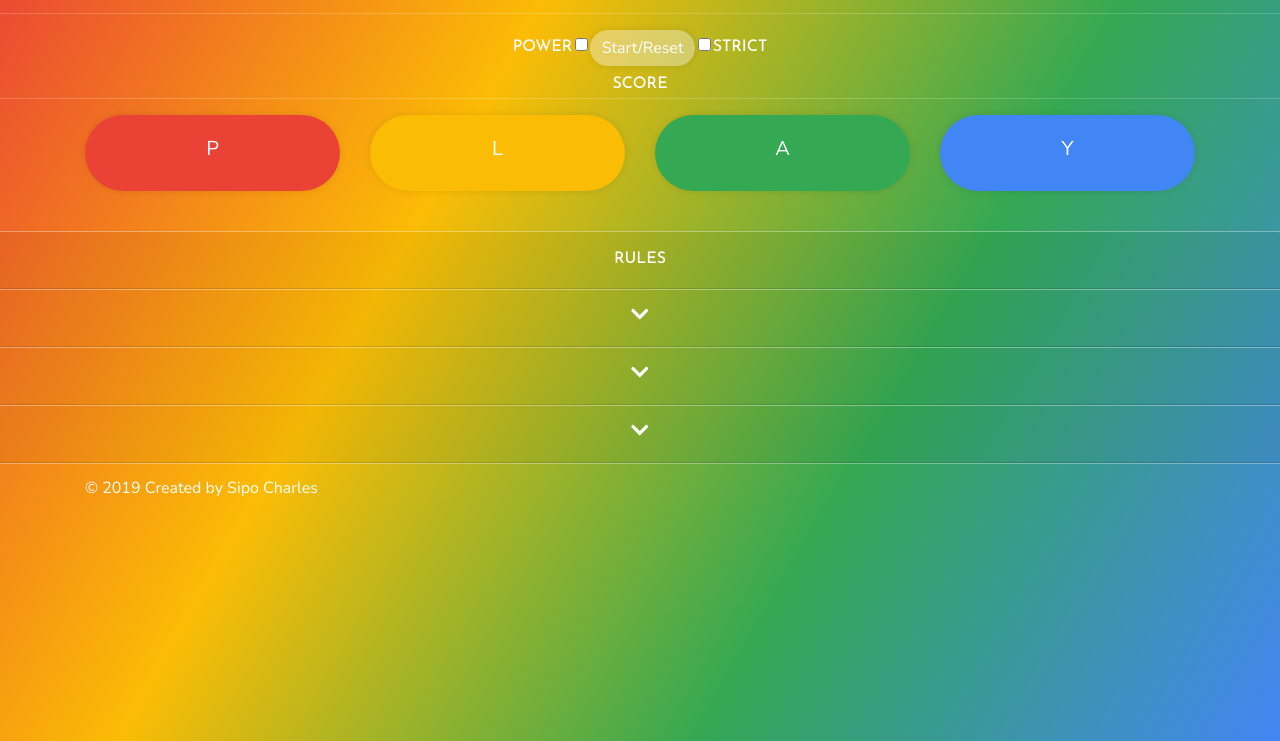
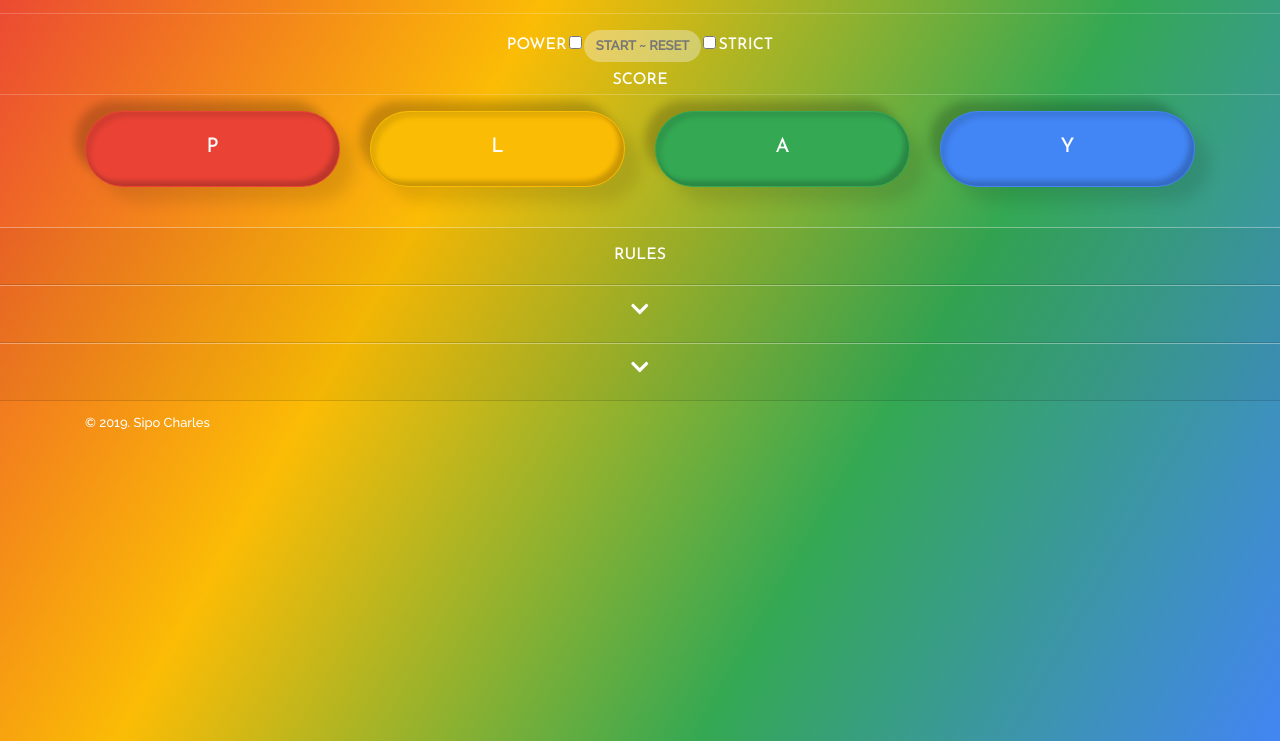
Before and after one commit to sipostudent/Simon-Game, a plain HTML site: page index.html in a window 1280 px wide. Shown: the part 59-800 px from the top of the page. Drawn offline with nearby package versions, Linux system fonts and the light colour scheme.

Commit message:
Updated JS, CSS, HTML

```diff
--- a/assets/css/style.css
+++ b/assets/css/style.css
@@ -1,4 +1,4 @@
-@import url("https://fonts.googleapis.com/css2?family=Nunito+Sans&family=Reem+Kufi&display=swap");
+@import url("https://fonts.googleapis.com/css2?family=Raleway:wght@500&family=Reem+Kufi&display=swap");
 body {
   font-family: "Reem Kufi", sans-serif;
   background-image: linear-gradient(120deg, #ea4335, #fbbc05, #34a853, #4285f4);
@@ -23,17 +23,17 @@ body {
     border-radius: 60px;
     border: none;
     background: rgba(245, 245, 245, 0.368627451);
-    text-transform: capitalize;
-    font-family: 'Nunito Sans', sans-serif;
-    box-shadow: rgba(0, 0, 0, 0.1) 0px 0px 7px; }
+    text-transform: uppercase;
+    color: #767676 !important;
+    font-family: 'Raleway', sans-serif;
+    font-weight: bold;
+    font-size: 13px; }
   #controls-score #start {
     color: #ffffff; }
   #controls-score #switches {
     margin-top: 12px; }
   #controls-score .score-counter {
     margin-top: 4px; }
-  #controls-score .lead {
-    text-shadow: 2px 2px rgba(0, 0, 0, 0.6); }
 
 #play-buttons {
   text-transform: uppercase;
@@ -44,8 +44,7 @@ body {
     border-radius: 60px;
     border: 1px solid transparent;
     text-transform: capitalize;
-    font-family: 'Nunito Sans', sans-serif;
-    box-shadow: rgba(0, 0, 0, 0.1) 0px 0px 7px; }
+    box-shadow: -10px -10px 10px rgba(0, 0, 0, 0.2), 15px 15px 15px rgba(0, 0, 0, 0.1), inset -5px -5px 5px rgba(0, 0, 0, 0.2), inset 5px 5px 5px rgba(0, 0, 0, 0.1); }
   #play-buttons .card-body {
     border-radius: 60px;
     border: 1px solid transparent; }
@@ -63,7 +62,9 @@ body {
   #info-accordion .card {
     border: none;
     background: transparent;
-    font-family: 'Nunito Sans', sans-serif;
+    font-family: 'Raleway', sans-serif;
+    font-size: 13px;
+    font-weight: 500;
     border-top: 1px solid rgba(245, 245, 245, 0.368627451);
     border-radius: 0px; }
   #info-accordion .last-border {
@@ -81,6 +82,10 @@ body {
 
 #main-footer {
   margin-top: auto;
-  font-family: 'Nunito Sans', sans-serif; }
+  font-family: 'Raleway', sans-serif; }
   #main-footer p {
-    color: #ffffff; }
+    color: #ffffff;
+    font-weight: 500;
+    font-size: 13px; }
+
+/*# sourceMappingURL=style.css.map */
--- a/assets/js/app.js
+++ b/assets/js/app.js
@@ -172,6 +172,7 @@ function buttonEffect(value) {
       case 1:
         sound1.play();
         btnRed.style.backgroundColor = "rgba(245, 245, 245, 0.3686274509803922)";
+
         break;
       case 2:
         sound2.play();
@@ -200,9 +201,16 @@ function buttonEffect(value) {
 // Buttons original state
 function clearColor() {
   btnRed.style.backgroundColor = "#ea4335";
+  btnRed.style.boxShadow = "-10px -10px 10px rgba(0,0,0,0.2),15px 15px 15px rgba(0,0,0,0.1),inset -5px -5px 5px rgba(0,0,0,0.2), inset 5px 5px 5px rgba(0,0,0,0.1)";
+
   btnYellow.style.backgroundColor = "#fbbc05";
+  btnYellow.style.boxShadow = "-10px -10px 10px rgba(0,0,0,0.2),15px 15px 15px rgba(0,0,0,0.1),inset -5px -5px 5px rgba(0,0,0,0.2), inset 5px 5px 5px rgba(0,0,0,0.1)";
+
   btnGreen.style.backgroundColor = "#34a853";
+  btnGreen.style.boxShadow = "-10px -10px 10px rgba(0,0,0,0.2),15px 15px 15px rgba(0,0,0,0.1),inset -5px -5px 5px rgba(0,0,0,0.2), inset 5px 5px 5px rgba(0,0,0,0.1)";
+
   btnBlue.style.backgroundColor = "#4285f4";
+  btnBlue.style.boxShadow = "-10px -10px 10px rgba(0,0,0,0.2),15px 15px 15px rgba(0,0,0,0.1),inset -5px -5px 5px rgba(0,0,0,0.2), inset 5px 5px 5px rgba(0,0,0,0.1)";
 }
 
 // Buttons illuminated state
--- a/index.html
+++ b/index.html
@@ -49,7 +49,7 @@
         <div class="col-md-12">
           <div id="switches">
             <span>Power</span> <label class="myCheckbox"></label><input type="checkbox" class="toggle" id="on" />
-            <button class="btn btn-default" id="start">Start/Reset</button>
+            <button class="btn btn-default" id="start">Start ~ Reset</button>
             <input type="checkbox" class="toggle" id="strict" />
             <span>Strict</span>
           </div>
@@ -142,20 +142,6 @@
         </div>
       </div>
     </div>
-    <div class="card last-border">
-      <div class="card-header">
-        <h5 class="mb-2">
-          <a href="#collapse4" data-toggle="collapse" data-parent="#accordion">
-            <i class="fas fa-chevron-down"></i>
-          </a>
-        </h5>
-      </div>
-      <div id="collapse4" class="collapse">
-        <div class="card-body">
-          Normal Mode Repeats the Pattern After the Wrong Button Being Pressed
-        </div>
-      </div>
-    </div>
   </div>
 
   <!-- Footer -->
@@ -164,7 +150,7 @@
       <div class="row">
         <div class="col">
           <p>
-            <span class="copy">&copy; <span id="year"></span> 2019 Created by Sipo Charles</span>
+            <span class="copy">&copy; <span id="year"></span> 2019. Sipo Charles</span>
           </p>
         </div>
       </div>
```
